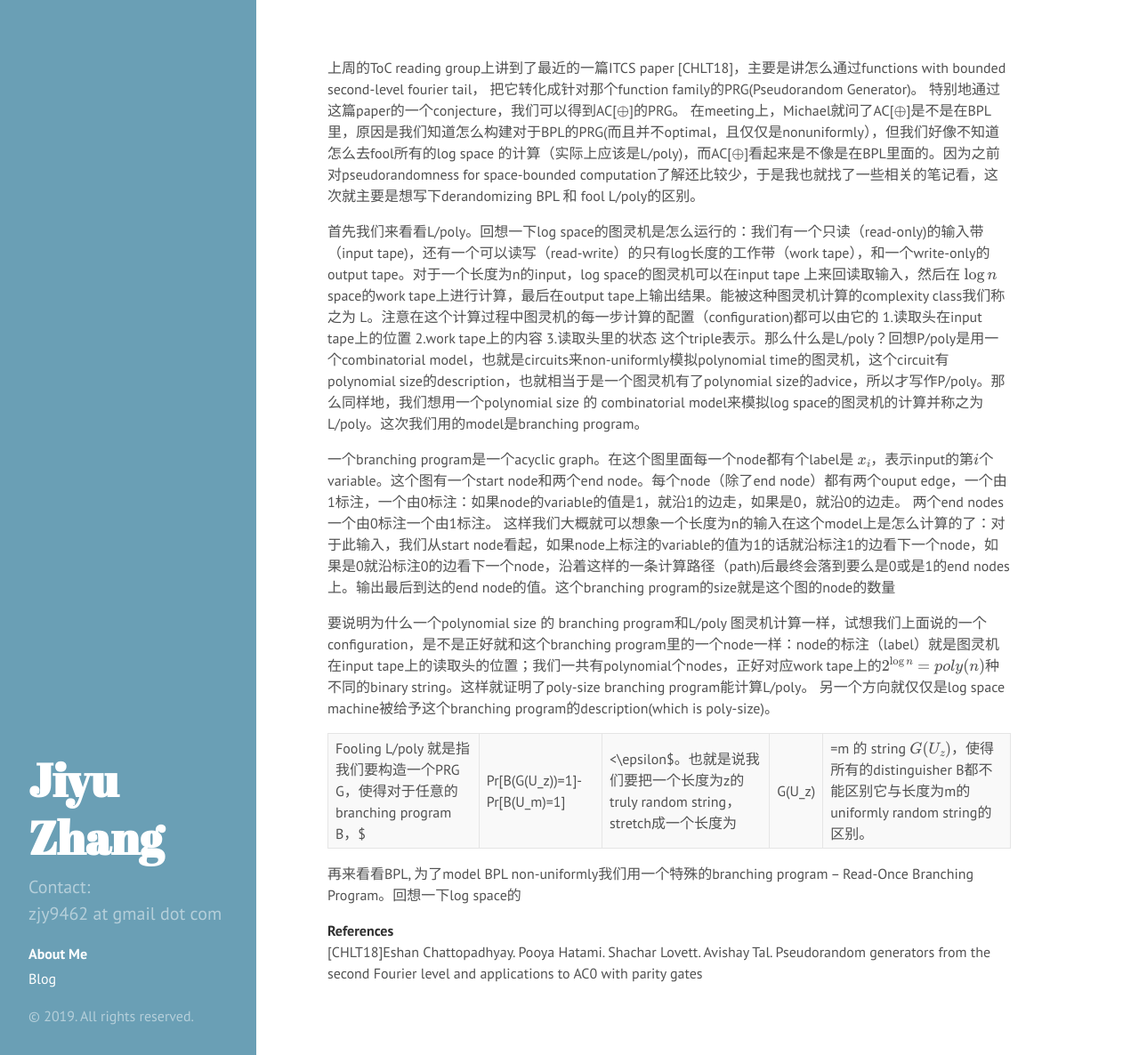
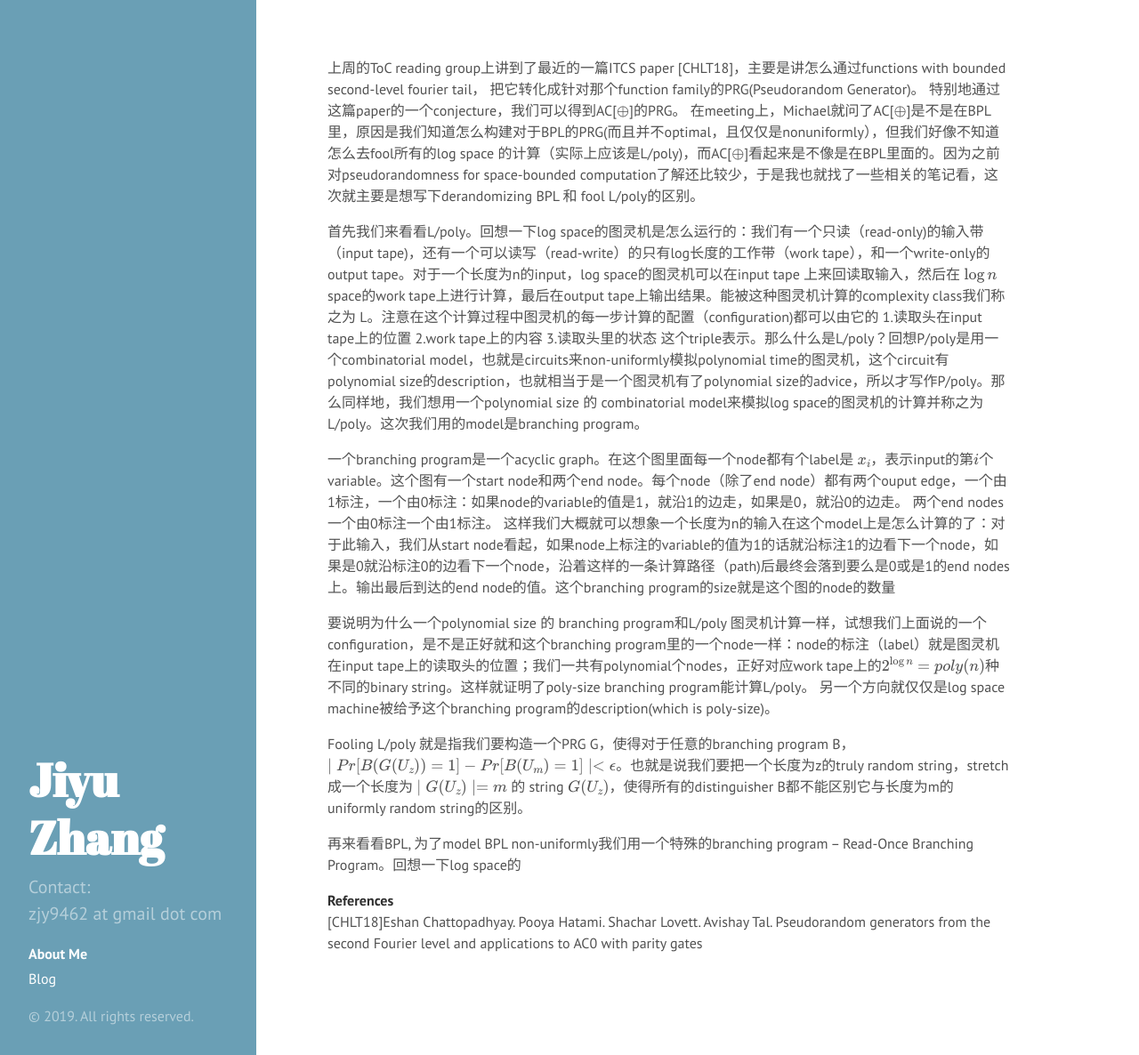
Before and after one commit to lucamartucci/lucamartucci.github.io, a Jekyll site: the page built from _posts/2019-1-25-derandlogspace.md, in a window 1280 px wide and 1186 px high. Shown: the whole window at 89% size. Built offline with Jekyll 4.4.1, drawn with Linux system fonts in a browser that asks for light colours; formulas are drawn with MathJax 3.

Commit message:
derandlog

```diff
--- a/_posts/2019-1-25-derandlogspace.md
+++ b/_posts/2019-1-25-derandlogspace.md
@@ -12,7 +12,7 @@ tags: Study Diary
 
 要说明为什么一个polynomial size 的 branching program和L/poly 图灵机计算一样，试想我们上面说的一个configuration，是不是正好就和这个branching program里的一个node一样：node的标注（label）就是图灵机在input tape上的读取头的位置；我们一共有polynomial个nodes，正好对应work tape上的$2^{\log n}=poly(n)$种不同的binary string。这样就证明了poly-size branching program能计算L/poly。 另一个方向就仅仅是log space machine被给予这个branching program的description(which is poly-size)。
 
-Fooling L/poly 就是指我们要构造一个PRG G，使得对于任意的branching program B，$|Pr[B(G(U_z))=1]-Pr[B(U_m)=1]|<\epsilon$。也就是说我们要把一个长度为z的truly random string，stretch成一个长度为|G(U_z)|=m 的 string $G(U_z)$，使得所有的distinguisher B都不能区别它与长度为m的uniformly random string的区别。
+Fooling L/poly 就是指我们要构造一个PRG G，使得对于任意的branching program B，$\mid{Pr[B(G(U_z))=1]-Pr[B(U_m)=1]}\mid < \epsilon$。也就是说我们要把一个长度为z的truly random string，stretch成一个长度为 $\mid G(U_z)\mid=m$ 的 string $ G(U_z)$，使得所有的distinguisher B都不能区别它与长度为m的uniformly random string的区别。
 
 
 再来看看BPL, 为了model BPL non-uniformly我们用一个特殊的branching program -- Read-Once Branching Program。回想一下log space的
```
Also changed, not shown: 3 other files.
